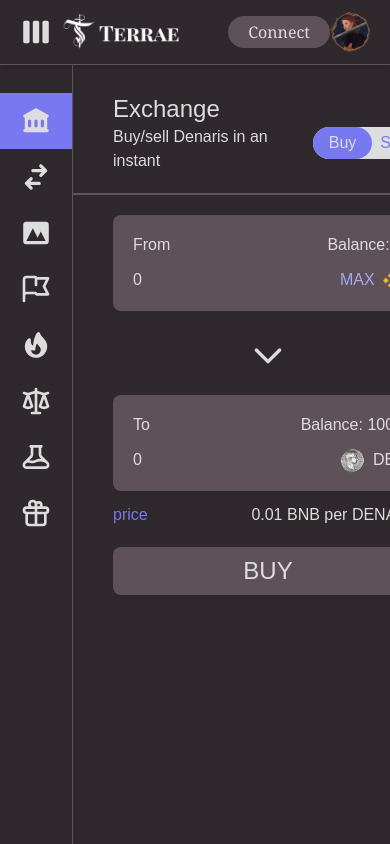
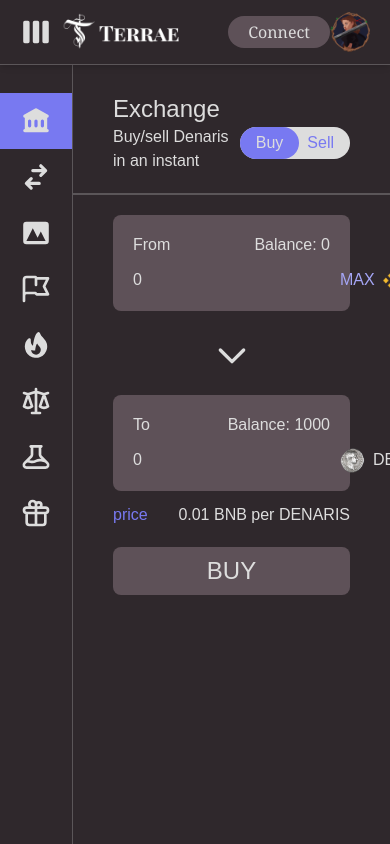
Before and after one commit to fedecaccia/terrae-webapp-tests, a Next.js app: page / in a window 390 px wide. Built offline with nearby package versions, Linux system fonts and the light colour scheme; what web3 would draw is missing.

Commit message:
mobile more friendly

```diff
--- a/components/ExchangeWidget.js
+++ b/components/ExchangeWidget.js
@@ -86,7 +86,7 @@ function ExchangeWidget({ bnbBalance }) {
     <div className="flex-grow h-screen
     md:pb-44 md:pt-6 md:mr-4 xl:mr-40 overflow-y-auto scrollbar-hide">
 
-      <div className="flex flex-col fixed
+      <div className="flex flex-col sticky
         w-full h-full pt-7 pb-6
         md:mx-auto md:max-w-lg md:mt-20 md:h-auto
         md:rounded-3xl
```
